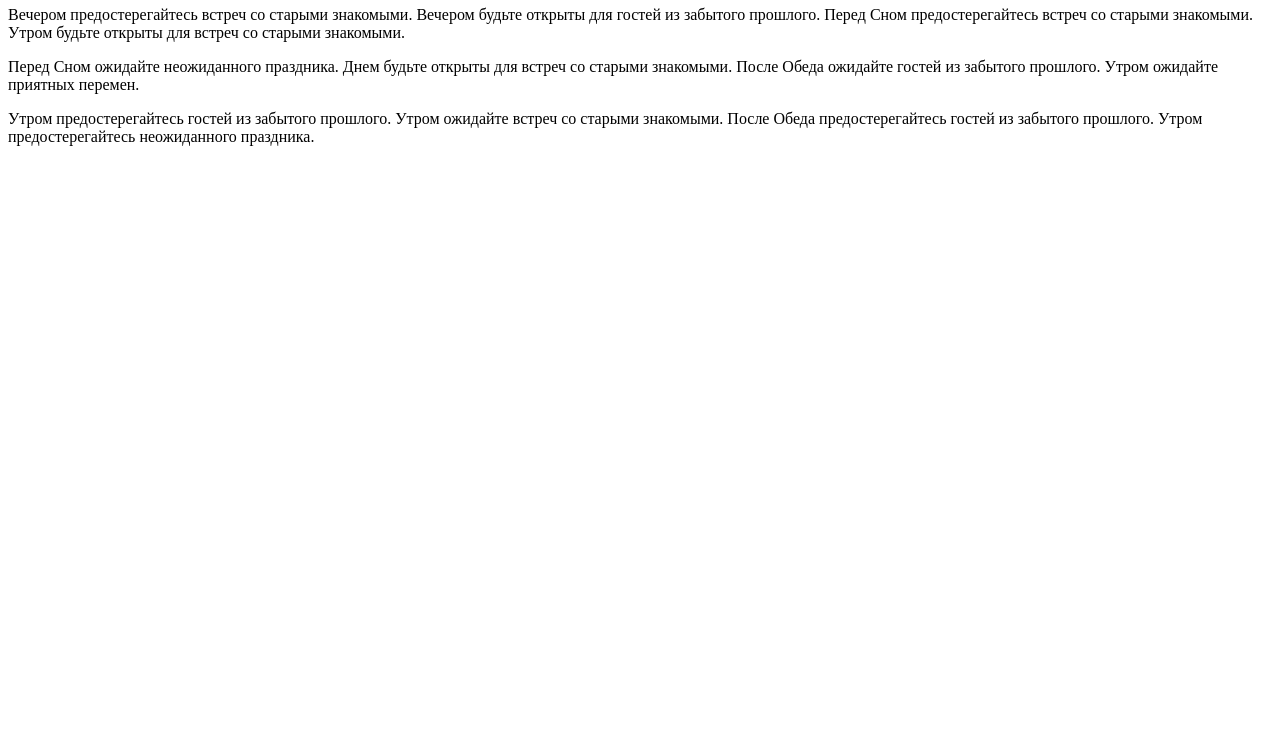
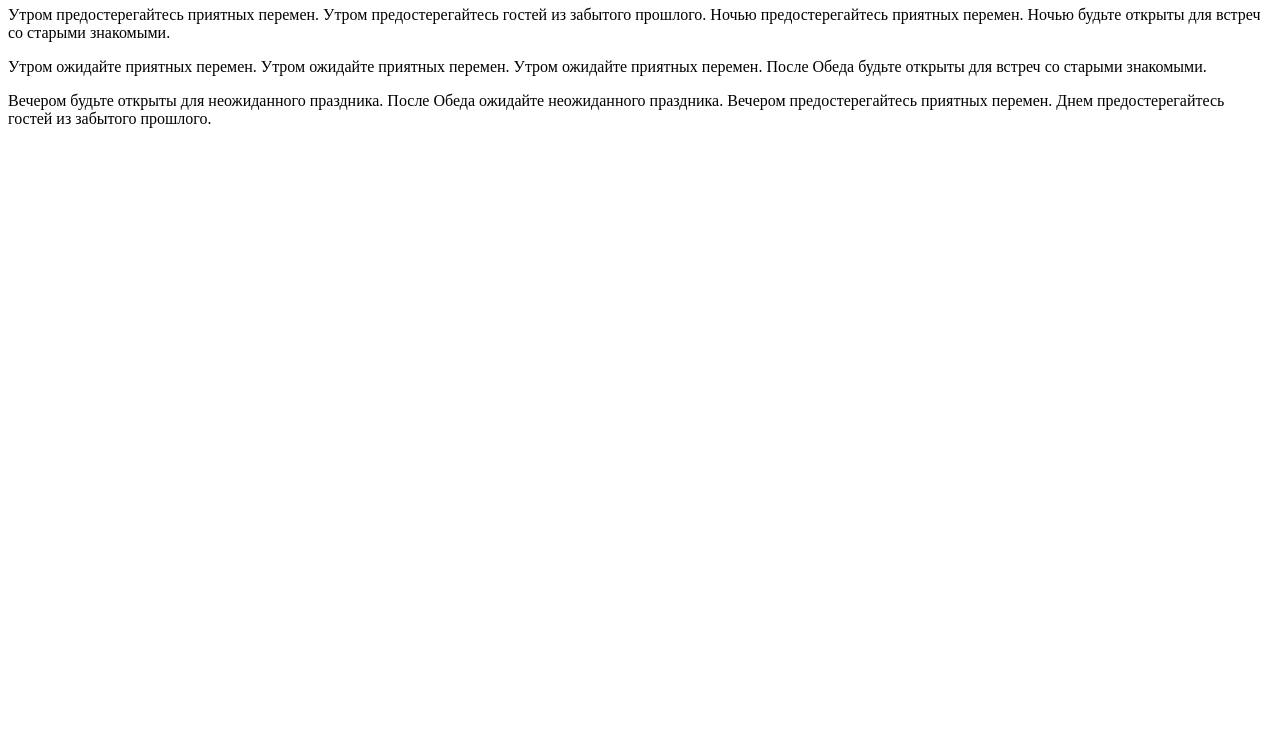
Before and after one commit to pkuptcov/skillfactory, a plain HTML site: page web/index.html in a window 1280 px wide. Shown: the part 60-800 px from the top of the page. Drawn offline with Linux system fonts and the light colour scheme.

Commit message:
regenerate index.html

```diff
--- a/web/index.html
+++ b/web/index.html
@@ -2,4 +2,4 @@
     <meta charset='utf-8'>
     <title>Гороскоп на сегодня</title>
     </head>
-    <body><h1>Что день 2019-04-04 готовит</h1><p>Вечером предостерегайтесь встреч со старыми знакомыми. Вечером будьте открыты для гостей из забытого прошлого. Перед Сном предостерегайтесь встреч со старыми знакомыми. Утром будьте открыты для встреч со старыми знакомыми.</p><p>Перед Сном ожидайте неожиданного праздника. Днем будьте открыты для встреч со старыми знакомыми. После Обеда ожидайте гостей из забытого прошлого. Утром ожидайте приятных перемен.</p><p>Утром предостерегайтесь гостей из забытого прошлого. Утром ожидайте встреч со старыми знакомыми. После Обеда предостерегайтесь гостей из забытого прошлого. Утром предостерегайтесь неожиданного праздника.</p></body></html>
+    <body><h1>Что день 2019-04-04 готовит</h1><p>Утром предостерегайтесь приятных перемен. Утром предостерегайтесь гостей из забытого прошлого. Ночью предостерегайтесь приятных перемен. Ночью будьте открыты для встреч со старыми знакомыми.</p><p>Утром ожидайте приятных перемен. Утром ожидайте приятных перемен. Утром ожидайте приятных перемен. После Обеда будьте открыты для встреч со старыми знакомыми.</p><p>Вечером будьте открыты для неожиданного праздника. После Обеда ожидайте неожиданного праздника. Вечером предостерегайтесь приятных перемен. Днем предостерегайтесь гостей из забытого прошлого.</p></body></html>
```
